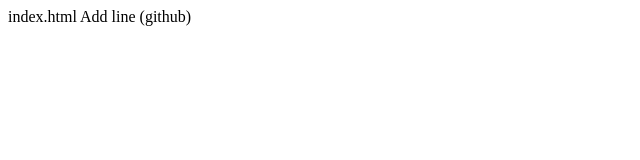
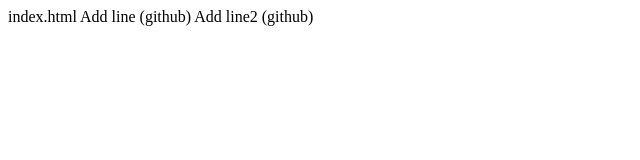
Before and after one commit to GirrrMaster/myRepo, a plain HTML site: page index.html in a window 1280 px wide. Shown: the whole page, without its empty margins (0-640 px from the left). Drawn offline with Linux system fonts and the light colour scheme.

Commit message:
Update index.html

```diff
--- a/index.html
+++ b/index.html
@@ -3,5 +3,6 @@
 <body>
 index.html
 Add line (github)
+Add line2 (github)
 </body>
 </html>
```
